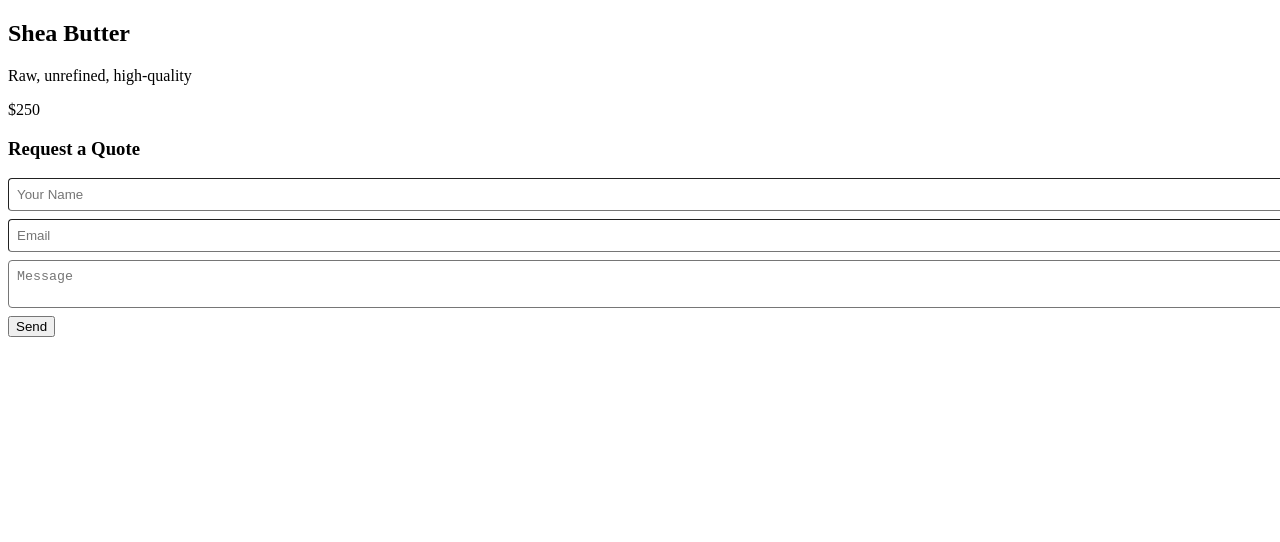
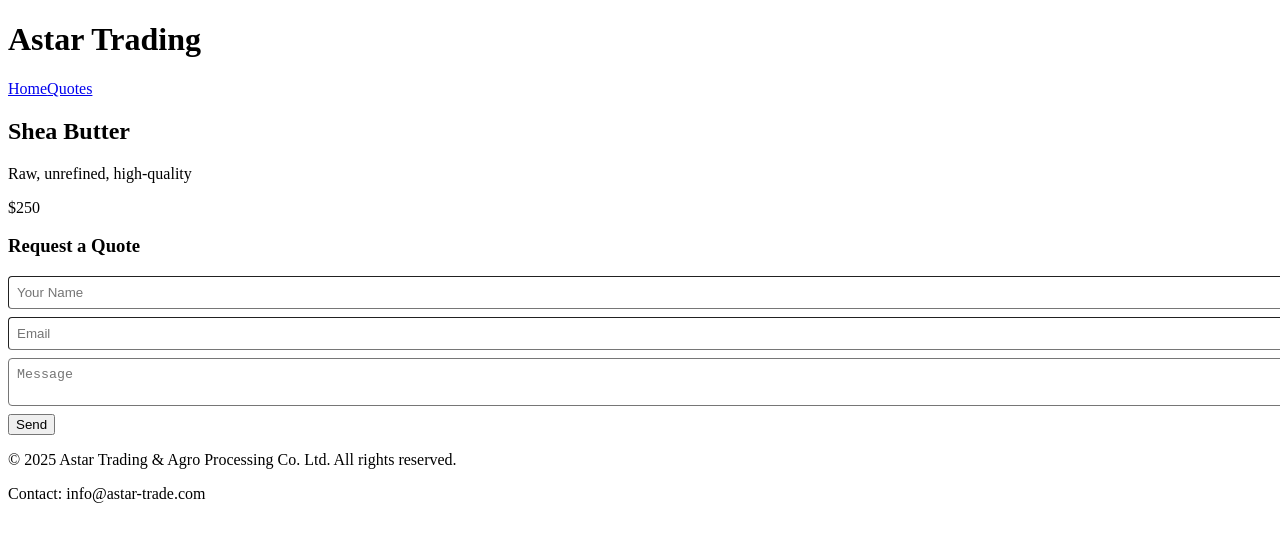
Before and after one commit to iamrichid/astar, a Vue app: page /products/1 in a window 1280 px wide. Shown: the top 542 px of the page. Built offline with nearby package versions, Linux system fonts and the light colour scheme.

Commit message:
feat: implement quote submission and history management with local storage

```diff
--- /dev/null
+++ b/src/components/AppFooter.vue
@@ -0,0 +1,9 @@
+<!-- src/components/AppFooter.vue -->
+<template>
+    <footer class="bg-gray-100 text-center py-6 mt-12 text-sm text-gray-600">
+      <p>© 2025 Astar Trading & Agro Processing Co. Ltd. All rights reserved.</p>
+      <p>Contact: info@astar-trade.com</p>
+    </footer>
+  </template>
+
+  <script setup></script>
--- /dev/null
+++ b/src/components/AppHeader.vue
@@ -0,0 +1,16 @@
+<!-- src/components/AppHeader.vue -->
+<template>
+    <header class="bg-astar-navy text-white p-4 shadow">
+
+
+      <div class="container mx-auto flex justify-between items-center">
+        <h1 class="text-xl font-bold">Astar Trading</h1>
+        <nav class="space-x-4">
+          <router-link to="/" class="hover:text-astar-gold transition">Home</router-link>
+          <router-link to="/quotes" class="hover:text-astar-gold transition">Quotes</router-link>
+        </nav>
+      </div>
+    </header>
+  </template>
+
+  <script setup></script>
--- a/src/components/OrderForm.vue
+++ b/src/components/OrderForm.vue
@@ -25,10 +25,26 @@
   })
 
 const submitQuote = () => {
-  // Imagine your form logic runs here
-  // Save the quote or mimic submission
+    const quoteData = {
+            product: props.product,
+            name: form.name,
+            email: form.email,
+            message: form.message,
+            submittedAt: new Date().toLocaleString()
+}
+
+// Save this quote as the "last_quote"
+localStorage.setItem('last_quote', JSON.stringify(quoteData))
+
+// Append to all quotes
+const existingQuotes = JSON.parse(localStorage.getItem('quotes') || '[]')
+existingQuotes.push(quoteData)
+localStorage.setItem('quotes', JSON.stringify(existingQuotes))
+
+
   console.log('Order submitted:', { ...form, product: props.product })
   toast.success("Quote submitted! We'll get back to you shortly.")
+
 
   // Optionally redirect after toast
   router.push('/confirmation')
--- /dev/null
+++ b/src/layouts/AppLayout.vue
@@ -0,0 +1,15 @@
+<!-- src/layouts/AppLayout.vue -->
+<template>
+  <div class="min-h-screen flex flex-col">
+    <AppHeader />
+    <main class="flex-1 container mx-auto p-4">
+      <router-view />
+    </main>
+    <AppFooter />
+  </div>
+</template>
+
+<script setup>
+import AppHeader from '../components/AppHeader.vue'
+import AppFooter from '../components/AppFooter.vue'
+</script>
--- a/src/pages/qoutesHistory.vue
+++ b/src/pages/qoutesHistory.vue
@@ -23,9 +23,10 @@
   const quotes = ref([])
 
   onMounted(() => {
-    const saved = localStorage.getItem('quotes')
+    const saved = localStorage.getItem('quotes') // 🔥 key should match where you're saving all quotes
     if (saved) {
       quotes.value = JSON.parse(saved)
+      console.log('Loaded quotes:', quotes.value)
     }
   })
   </script>
```
Also changed, not shown: src/pages/orderForm.vue (+4 -11 lines), src/router/index.js (+11 -4 lines).
